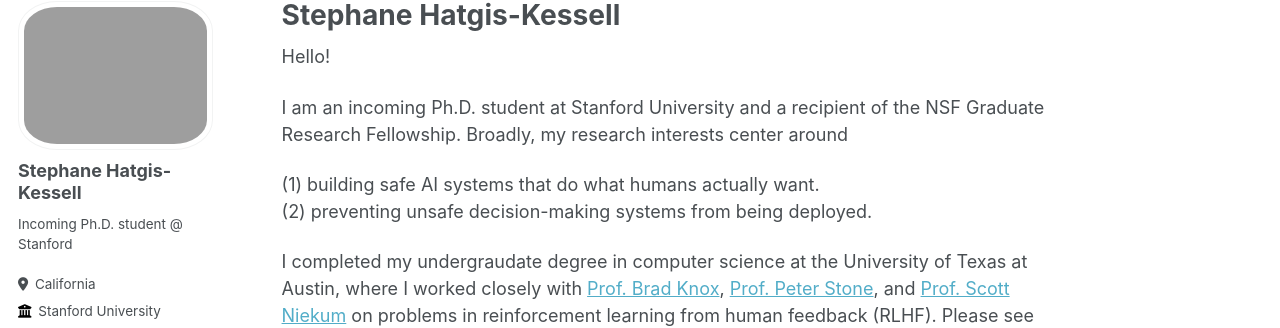
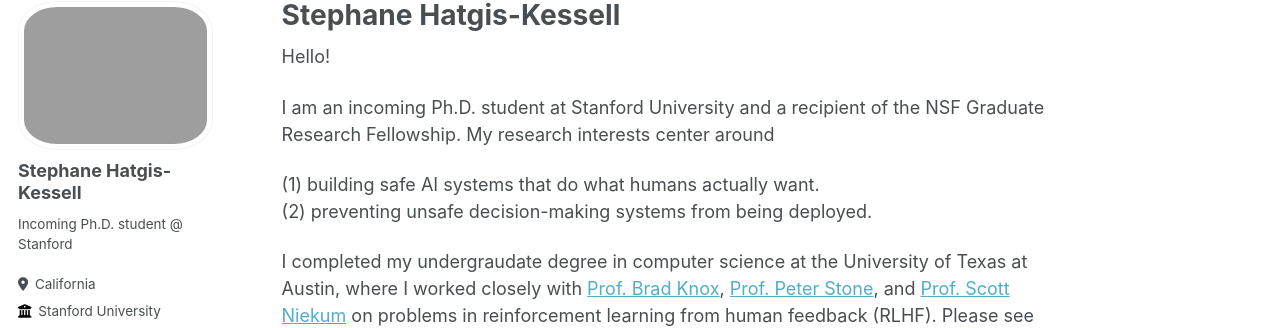
Before and after one commit to Stephanehk/stephanehk.github.io, a Jekyll site: the page built from _pages/about.md, in a window 1280 px wide. Shown: the part 105-433 px from the top of the page. Built offline with Jekyll 4.4.1, drawn with Linux system fonts in a browser that asks for light colours; some web fonts are replaced.

```diff
--- a/_pages/about.md
+++ b/_pages/about.md
@@ -8,7 +8,7 @@ redirect_from:
 ---
 Hello!
 
-I am an incoming Ph.D. student at Stanford University and a recipient of the NSF Graduate Research Fellowship. Broadly, my research interests center around
+I am an incoming Ph.D. student at Stanford University and a recipient of the NSF Graduate Research Fellowship. My research interests center around
 
 (1) building safe AI systems that do what humans actually want.\\
 (2) preventing unsafe decision-making systems from being deployed.
--- /dev/null
+++ b/google5218c0449201172d.html
@@ -0,0 +1 @@
+google-site-verification: google5218c0449201172d.html
```
